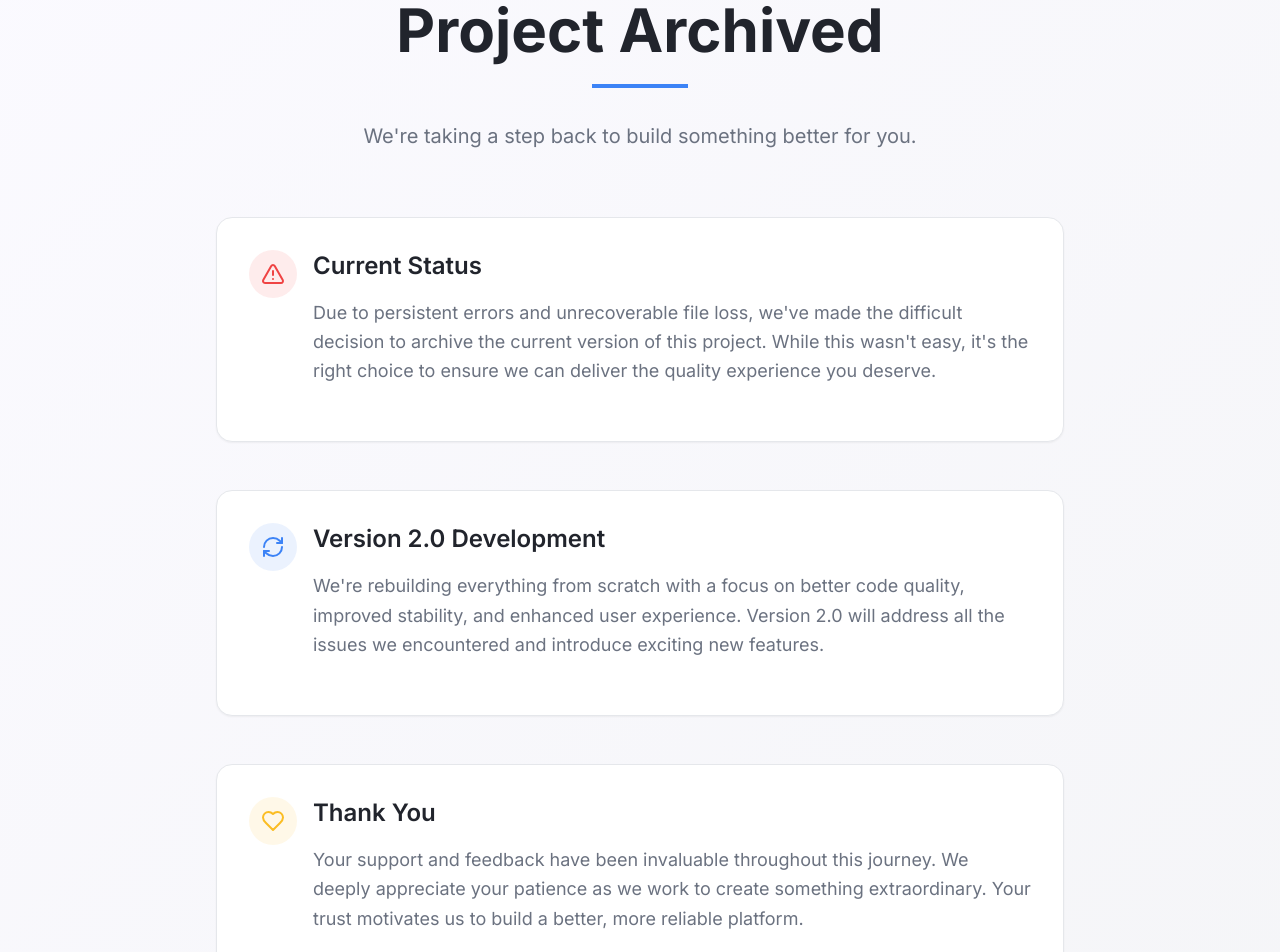
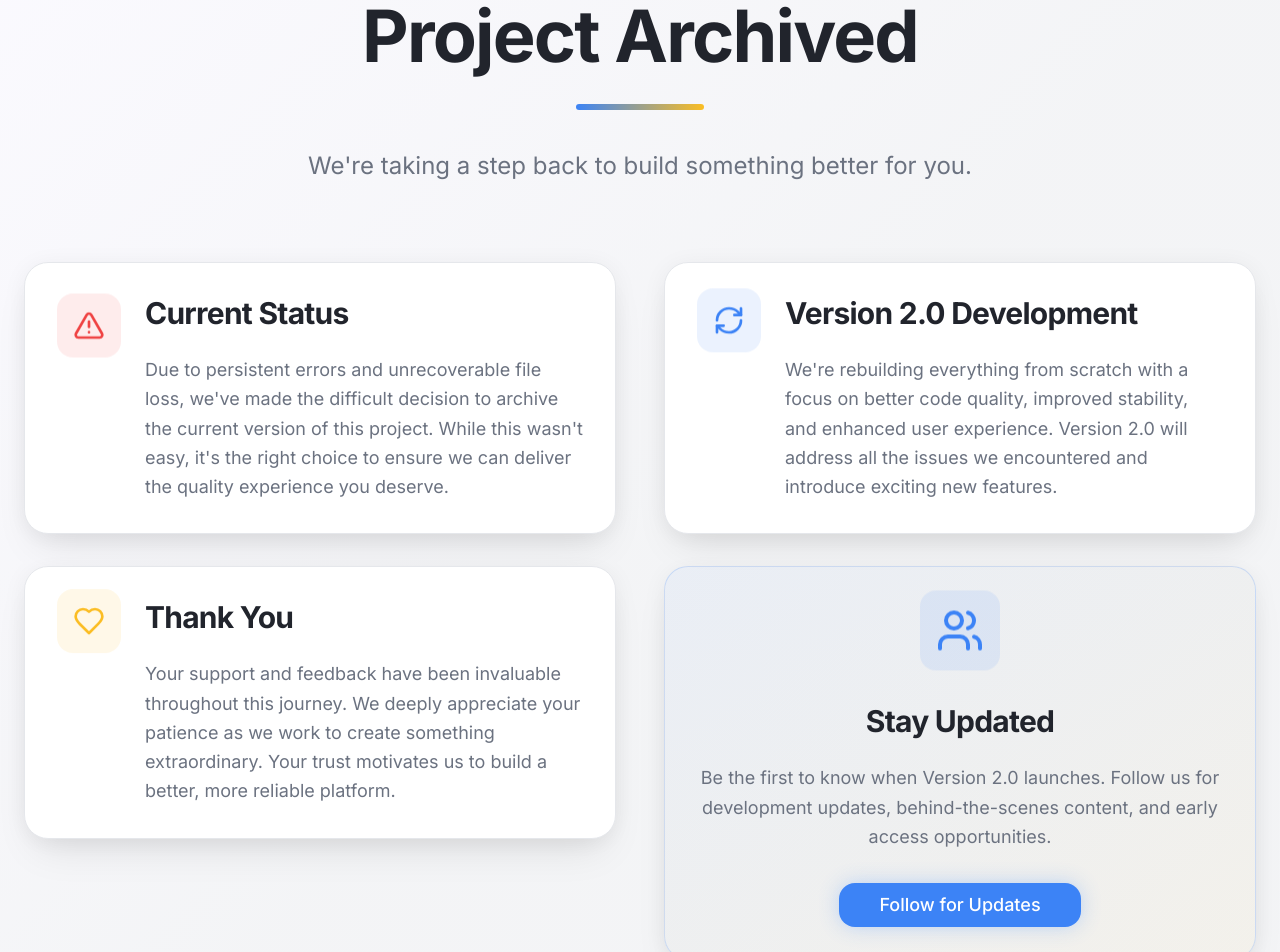
Before and after one commit to HumayunK01/Updating, a React (Vite) app: page / in a window 1280 px wide. Shown: the part 120-1072 px from the top of the page. Built offline with nearby package versions, Linux system fonts and the light colour scheme.

Commit message:
Refactor: Improve landing page design and layout
- Implement aesthetic and modern design.
- Arrange sections side-by-side on larger screens.
- Ensure responsive layout for smaller screens.

```diff
--- a/src/index.css
+++ b/src/index.css
@@ -115,7 +115,7 @@
   }
 }
 
-/* Custom animations for archival page */
+/* Modern aesthetic animations and utilities */
 @layer utilities {
   .animate-fade-in {
     animation: fadeIn 0.8s ease-out forwards;
@@ -131,6 +131,14 @@
     opacity: 0;
   }
 
+  .animate-slide-up {
+    animation: slideUp 0.6s ease-out forwards;
+  }
+
+  .animate-float {
+    animation: float 3s ease-in-out infinite;
+  }
+
   @keyframes fadeIn {
     from {
       opacity: 0;
@@ -142,7 +150,41 @@
     }
   }
 
+  @keyframes slideUp {
+    from {
+      opacity: 0;
+      transform: translateY(30px);
+    }
+    to {
+      opacity: 1;
+      transform: translateY(0);
+    }
+  }
+
+  @keyframes float {
+    0%, 100% {
+      transform: translateY(0);
+    }
+    50% {
+      transform: translateY(-10px);
+    }
+  }
+
   .gradient-bg {
-    background: linear-gradient(135deg, hsl(var(--background)) 0%, hsl(var(--secondary)) 100%);
+    background: linear-gradient(135deg, hsl(var(--background)) 0%, hsl(var(--secondary)) 50%, hsl(var(--muted)) 100%);
+  }
+
+  .glass-effect {
+    background: rgba(255, 255, 255, 0.05);
+    backdrop-filter: blur(10px);
+    border: 1px solid rgba(255, 255, 255, 0.1);
+  }
+
+  .modern-shadow {
+    box-shadow: 0 20px 40px -12px rgba(0, 0, 0, 0.1), 0 4px 25px 0px rgba(0, 0, 0, 0.06);
+  }
+
+  .glow-effect {
+    box-shadow: 0 0 20px hsl(var(--primary) / 0.3);
   }
 }
--- a/src/pages/Index.tsx
+++ b/src/pages/Index.tsx
@@ -15,28 +15,30 @@ const Index = () => {
       </div>
 
       {/* Main Content */}
-      <div className="container mx-auto px-6 py-16 max-w-4xl">
+      <div className="container mx-auto px-6 py-16 max-w-7xl">
         {/* Header */}
-        <div className="text-center mb-16 animate-fade-in-delay">
-          <h1 className="text-4xl md:text-5xl lg:text-6xl font-bold text-foreground mb-6 leading-tight">
+        <div className="text-center mb-20 animate-fade-in-delay">
+          <h1 className="text-5xl md:text-6xl lg:text-7xl font-bold text-foreground mb-8 leading-tight tracking-tight">
             Project Archived
           </h1>
-          <div className="w-24 h-1 bg-primary mx-auto mb-8"></div>
-          <p className="text-xl text-muted-foreground max-w-2xl mx-auto leading-relaxed">
+          <div className="w-32 h-1.5 bg-gradient-to-r from-primary to-accent mx-auto mb-10 rounded-full"></div>
+          <p className="text-xl md:text-2xl text-muted-foreground max-w-3xl mx-auto leading-relaxed">
             We're taking a step back to build something better for you.
           </p>
         </div>
 
-        {/* Content Sections */}
-        <div className="grid gap-8 md:gap-12 animate-fade-in-delay-2">
+        {/* Main Content Sections - Side by Side on Desktop */}
+        <div className="grid grid-cols-1 lg:grid-cols-2 gap-8 lg:gap-12 mb-16 animate-slide-up">
+          {/* Left Column */}
+          <div className="space-y-8">
             {/* Section 1: Project Status */}
-          <div className="bg-card rounded-2xl p-8 shadow-sm border border-border">
-            <div className="flex items-start gap-4 mb-6">
-              <div className="bg-destructive/10 p-3 rounded-full">
-                <AlertTriangle className="h-6 w-6 text-destructive" />
+            <div className="bg-card rounded-3xl p-8 modern-shadow border border-border hover:glow-effect transition-all duration-300 group">
+              <div className="flex items-start gap-6">
+                <div className="bg-destructive/10 p-4 rounded-2xl group-hover:scale-110 transition-transform duration-300 animate-float">
+                  <AlertTriangle className="h-8 w-8 text-destructive" />
                 </div>
-              <div>
-                <h2 className="text-2xl font-semibold text-card-foreground mb-4">
+                <div className="flex-1">
+                  <h2 className="text-3xl font-bold text-card-foreground mb-6 tracking-tight">
                     Current Status
                   </h2>
                   <p className="text-muted-foreground leading-relaxed text-lg">
@@ -48,14 +50,36 @@ const Index = () => {
               </div>
             </div>
 
+            {/* Section 3: Thank You */}
+            <div className="bg-card rounded-3xl p-8 modern-shadow border border-border hover:glow-effect transition-all duration-300 group">
+              <div className="flex items-start gap-6">
+                <div className="bg-accent/10 p-4 rounded-2xl group-hover:scale-110 transition-transform duration-300 animate-float" style={{animationDelay: '1s'}}>
+                  <Heart className="h-8 w-8 text-accent" />
+                </div>
+                <div className="flex-1">
+                  <h2 className="text-3xl font-bold text-card-foreground mb-6 tracking-tight">
+                    Thank You
+                  </h2>
+                  <p className="text-muted-foreground leading-relaxed text-lg">
+                    Your support and feedback have been invaluable throughout this journey.
+                    We deeply appreciate your patience as we work to create something extraordinary.
+                    Your trust motivates us to build a better, more reliable platform.
+                  </p>
+                </div>
+              </div>
+            </div>
+          </div>
+
+          {/* Right Column */}
+          <div className="space-y-8">
             {/* Section 2: What's Next */}
-          <div className="bg-card rounded-2xl p-8 shadow-sm border border-border">
-            <div className="flex items-start gap-4 mb-6">
-              <div className="bg-primary/10 p-3 rounded-full">
-                <RefreshCw className="h-6 w-6 text-primary" />
+            <div className="bg-card rounded-3xl p-8 modern-shadow border border-border hover:glow-effect transition-all duration-300 group">
+              <div className="flex items-start gap-6">
+                <div className="bg-primary/10 p-4 rounded-2xl group-hover:scale-110 transition-transform duration-300 animate-float" style={{animationDelay: '0.5s'}}>
+                  <RefreshCw className="h-8 w-8 text-primary" />
                 </div>
-              <div>
-                <h2 className="text-2xl font-semibold text-card-foreground mb-4">
+                <div className="flex-1">
+                  <h2 className="text-3xl font-bold text-card-foreground mb-6 tracking-tight">
                     Version 2.0 Development
                   </h2>
                   <p className="text-muted-foreground leading-relaxed text-lg">
@@ -67,53 +91,37 @@ const Index = () => {
               </div>
             </div>
 
-          {/* Section 3: Thank You */}
-          <div className="bg-card rounded-2xl p-8 shadow-sm border border-border">
-            <div className="flex items-start gap-4 mb-6">
-              <div className="bg-accent/10 p-3 rounded-full">
-                <Heart className="h-6 w-6 text-accent" />
+            {/* Call to Action */}
+            <div className="bg-gradient-to-br from-primary/5 to-accent/5 rounded-3xl p-8 border border-primary/20 modern-shadow hover:scale-105 transition-all duration-300">
+              <div className="text-center">
+                <div className="bg-primary/10 p-4 rounded-2xl w-fit mx-auto mb-6 animate-float" style={{animationDelay: '1.5s'}}>
+                  <Users className="h-12 w-12 text-primary" />
                 </div>
-              <div>
-                <h2 className="text-2xl font-semibold text-card-foreground mb-4">
-                  Thank You
-                </h2>
-                <p className="text-muted-foreground leading-relaxed text-lg">
-                  Your support and feedback have been invaluable throughout this journey.
-                  We deeply appreciate your patience as we work to create something extraordinary.
-                  Your trust motivates us to build a better, more reliable platform.
-                </p>
-              </div>
-            </div>
-          </div>
-
-          {/* Call to Action */}
-          <div className="text-center py-8">
-            <div className="bg-primary/5 rounded-2xl p-8 border border-primary/20">
-              <Users className="h-12 w-12 text-primary mx-auto mb-4" />
-              <h3 className="text-2xl font-semibold text-foreground mb-4">
+                <h3 className="text-3xl font-bold text-foreground mb-6 tracking-tight">
                   Stay Updated
                 </h3>
-              <p className="text-muted-foreground mb-6 leading-relaxed">
+                <p className="text-muted-foreground mb-8 leading-relaxed text-lg">
                   Be the first to know when Version 2.0 launches. Follow us for development
                   updates, behind-the-scenes content, and early access opportunities.
                 </p>
                 <Button
                   size="lg"
-                className="text-lg px-8 py-3 hover:scale-105 transition-transform duration-200"
+                  className="text-lg px-10 py-4 rounded-2xl hover:scale-105 transition-all duration-300 glow-effect"
                 >
                   Follow for Updates
                 </Button>
               </div>
             </div>
+          </div>
+        </div>
 
         {/* Signature */}
-          <div className="text-center py-8">
+        <div className="text-center py-12 animate-fade-in-delay-2">
           <div className="max-w-md mx-auto">
-              <div className="h-px bg-border mb-6"></div>
-              <p className="text-muted-foreground italic text-lg">
+            <div className="h-px bg-gradient-to-r from-transparent via-border to-transparent mb-8"></div>
+            <p className="text-muted-foreground italic text-xl font-light tracking-wide">
               – Humayun
             </p>
-            </div>
           </div>
         </div>
       </div>
```
Lines whose indentation alone changed are shown as unchanged.
